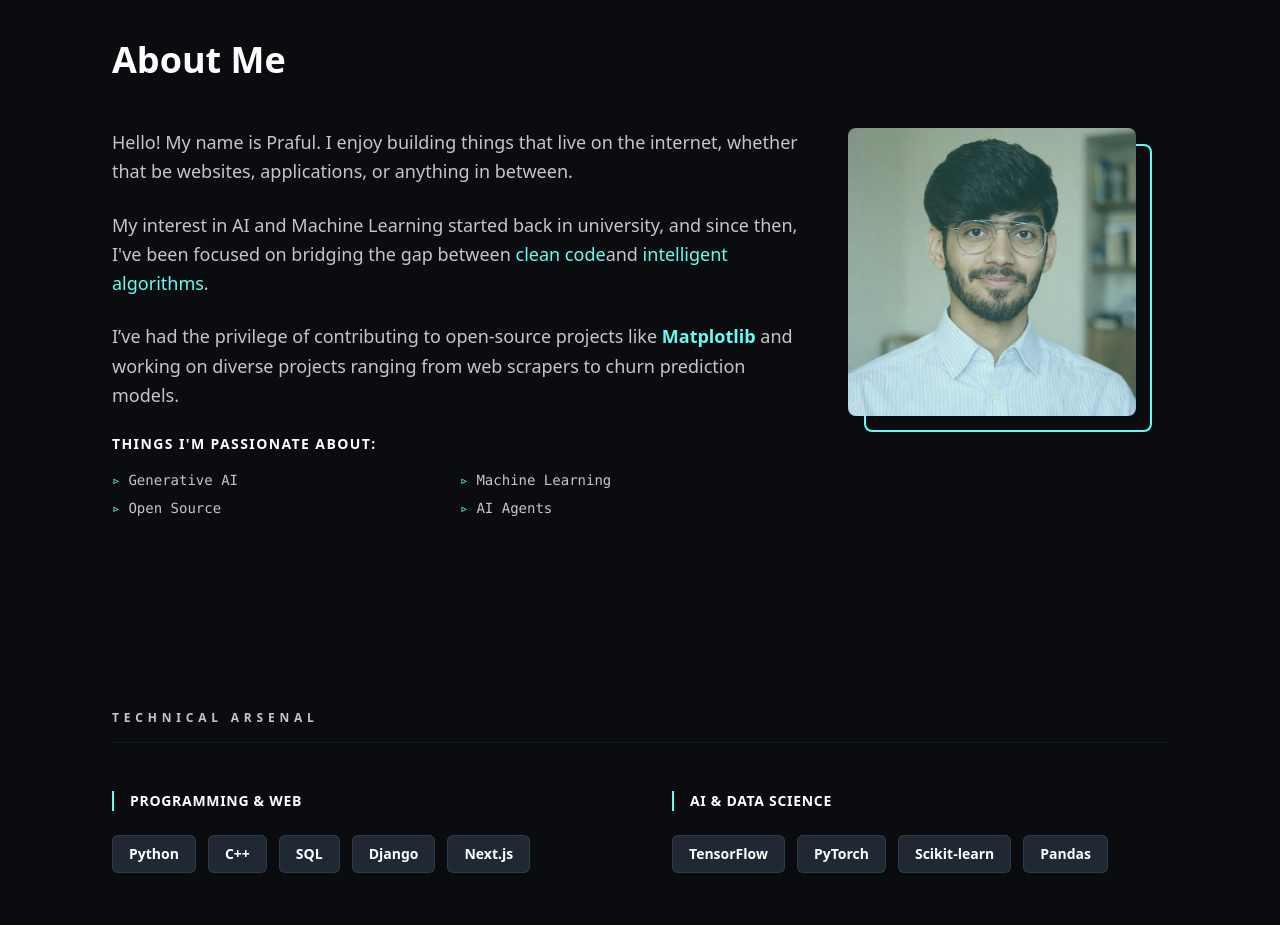
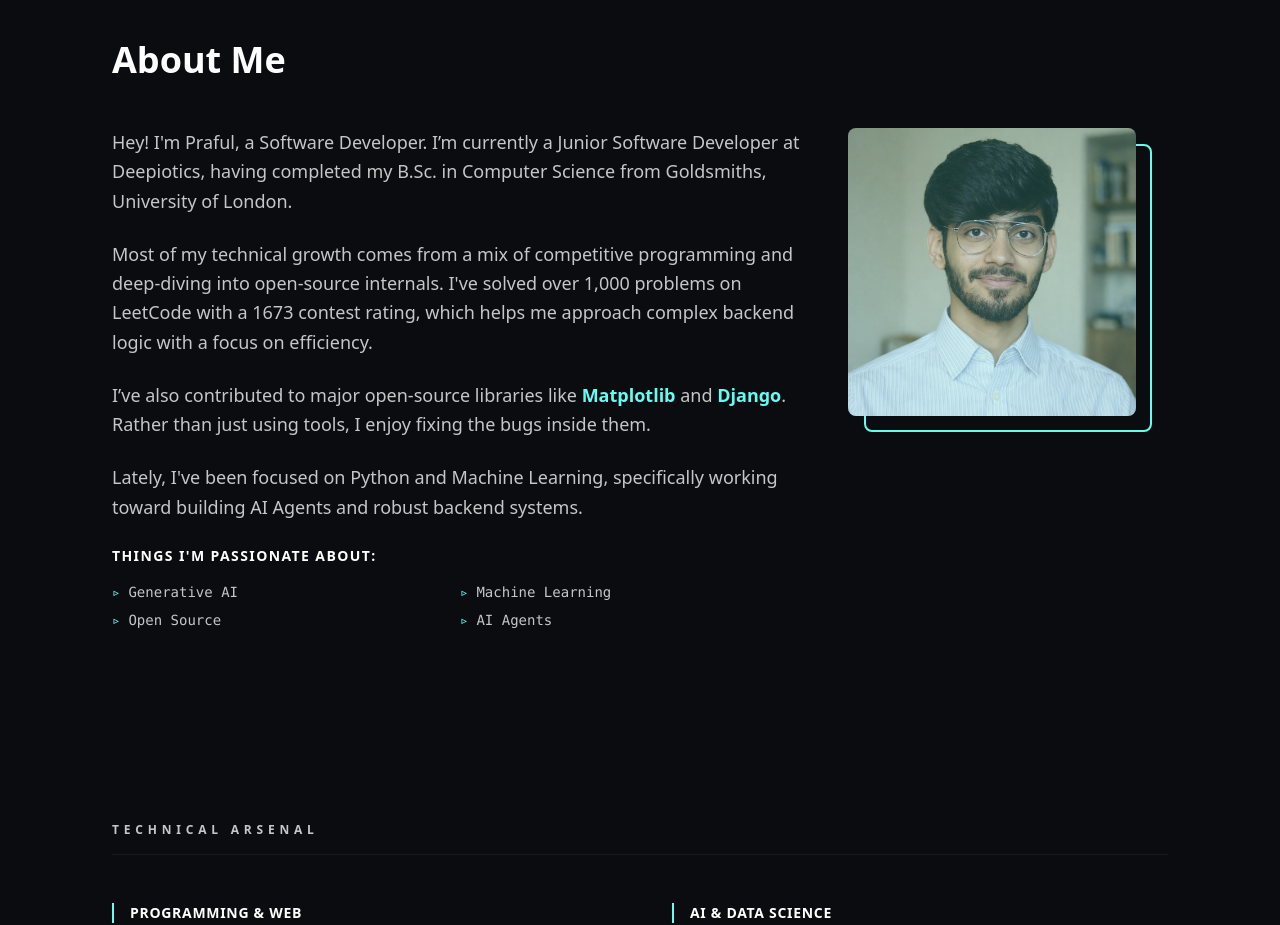
Before and after one commit to prafulgulani/Portfolio, a Next.js app: page / in a window 1280 px wide. Shown: the part 920-1845 px from the top of the page. Built offline with nearby package versions, Linux system fonts and the light colour scheme.

Commit message:
about me checkpoint

```diff
--- a/app/components/About.tsx
+++ b/app/components/About.tsx
@@ -13,21 +13,31 @@ export default function About() {
           {/* Text Content (Takes up 2 columns on PC) */}
           <div className="md:col-span-2 space-y-6 text-text-dim text-lg leading-relaxed">
             <p>
-              Hello! My name is Praful. I enjoy building things that live on the
-              internet, whether that be websites, applications, or anything in
-              between.
+              Hey! I'm Praful, a Software Developer. I’m
+              currently a Junior Software Developer at Deepiotics, having
+              completed my B.Sc. in Computer Science from Goldsmiths, University
+              of London.
             </p>
+
             <p>
-              My interest in AI and Machine Learning started back in university,
-              and since then, I've been focused on bridging the gap between{" "}
-              <span className="text-accent">clean code</span>
-              and <span className="text-accent">intelligent algorithms</span>.
+              Most of my technical growth comes from a mix of competitive
+              programming and deep-diving into open-source internals. I've
+              solved over 1,000 problems on LeetCode with a 1673 contest rating,
+              which helps me approach complex backend logic with a focus on
+              efficiency.
             </p>
+
             <p>
-              I’ve had the privilege of contributing to open-source projects
-              like <span className="text-accent font-bold">Matplotlib</span> and
-              working on diverse projects ranging from web scrapers to churn
-              prediction models.
+              I’ve also contributed to major open-source libraries like
+              <span className="text-accent font-bold"> Matplotlib</span> and
+              <span className="text-accent font-bold"> Django</span>. Rather than
+              just using tools, I enjoy fixing the bugs inside them.
+            </p>
+
+            <p>
+              Lately, I've been focused on Python and Machine Learning,
+              specifically working toward building AI Agents and robust backend
+              systems.
             </p>
 
             <div>
--- a/app/data/profile.json
+++ b/app/data/profile.json
@@ -1,7 +1,8 @@
 {
   "name": "Praful Gulani",
-  "role": "Junior Software Developer at Deepiotics",
+  "role": "Junior Software Developer",
   "location": "Indore, India",
+  "education": "BSc Computer Science, Goldsmiths, University of London",
   "leetcode": {
     "contestRating": 1637,
     "percentile": 18.85,
@@ -10,11 +11,58 @@
     "mediumSolved": 597,
     "hardSolved": 161
   },
-  "education": "BSc Computer Science, Goldsmiths, University of London",
   "interests": [
     "AI Agents",
     "Generative Systems",
     "Open Source",
     "Machine Learning"
+  ],
+  "openSource": [
+    {
+      "id": 3958275211,
+      "org": "django",
+      "repo": "django",
+      "title": "Fixed #36835 -- Added all public API classes to django.template.__all__.",
+      "status": "in-review",
+      "date": "2026-02-18",
+      "url": "https://github.com/django/django/pull/20724",
+      "description": [
+    "Refactored the django.template namespace to explicitly define its public API using __all__, removing the need for redundant # NOQA linter suppressions.",
+    "Resolved a circular import error caused by the reordering of the autoreload module, ensuring proper initialization of the EngineHandler.",
+    "Streamlined module imports by removing unnecessary isort:skip tags and improving static analysis support for IDEs and developers.",
+    "Demonstrated a deep understanding of Django's internal boot process and dependency management between template engines and system utilities."
   ]
+    },
+    {
+      "id": 3932550893,
+      "org": "django",
+      "repo": "django",
+      "title": "Fixed #36894 -- Added TypeError for conflicting arguments in mail APIs.",
+      "status": "in-review",
+      "date": "2026-02-12",
+      "url": "https://github.com/django/django/pull/20685",
+      "description": [
+      "Refactored core email APIs to enforce strict argument validation, preventing silent failures when conflicting parameters were provided.",
+      "Implemented explicit TypeError raises across the django.core.mail module to improve developer debugging and API consistency.",
+      "Developed exhaustive test suites using unittest.subTest to validate keyword arguments and ensured backward compatibility.",
+      "Authored technical documentation for the Django 6.1 release detailing API best practices."
+    ]
+    },
+    {
+      "id": 2838598570,
+      "org": "matplotlib",
+      "repo": "matplotlib",
+      "title": "Blocked set_clim() callbacks to prevent inconsistent state (#29522)",
+      "status": "merged",
+      "date": "2025-02-07",
+      "url": "https://github.com/matplotlib/matplotlib/pull/29590",
+      "description": [
+      "Refactored core email APIs to enforce strict argument validation, preventing silent failures when conflicting parameters were provided.",
+      "Implemented explicit TypeError raises across the django.core.mail module to improve developer debugging and API consistency.",
+      "Developed exhaustive test suites using unittest.subTest to validate keyword arguments and ensured backward compatibility.",
+      "Authored technical documentation for the Django 6.1 release detailing API best practices."
+    ]
+    }
+  ],
+  "last_os_update": "2026-02-26"
 }
```
Also changed, not shown: 1 other file (tests, documents, lock files or other folders).
